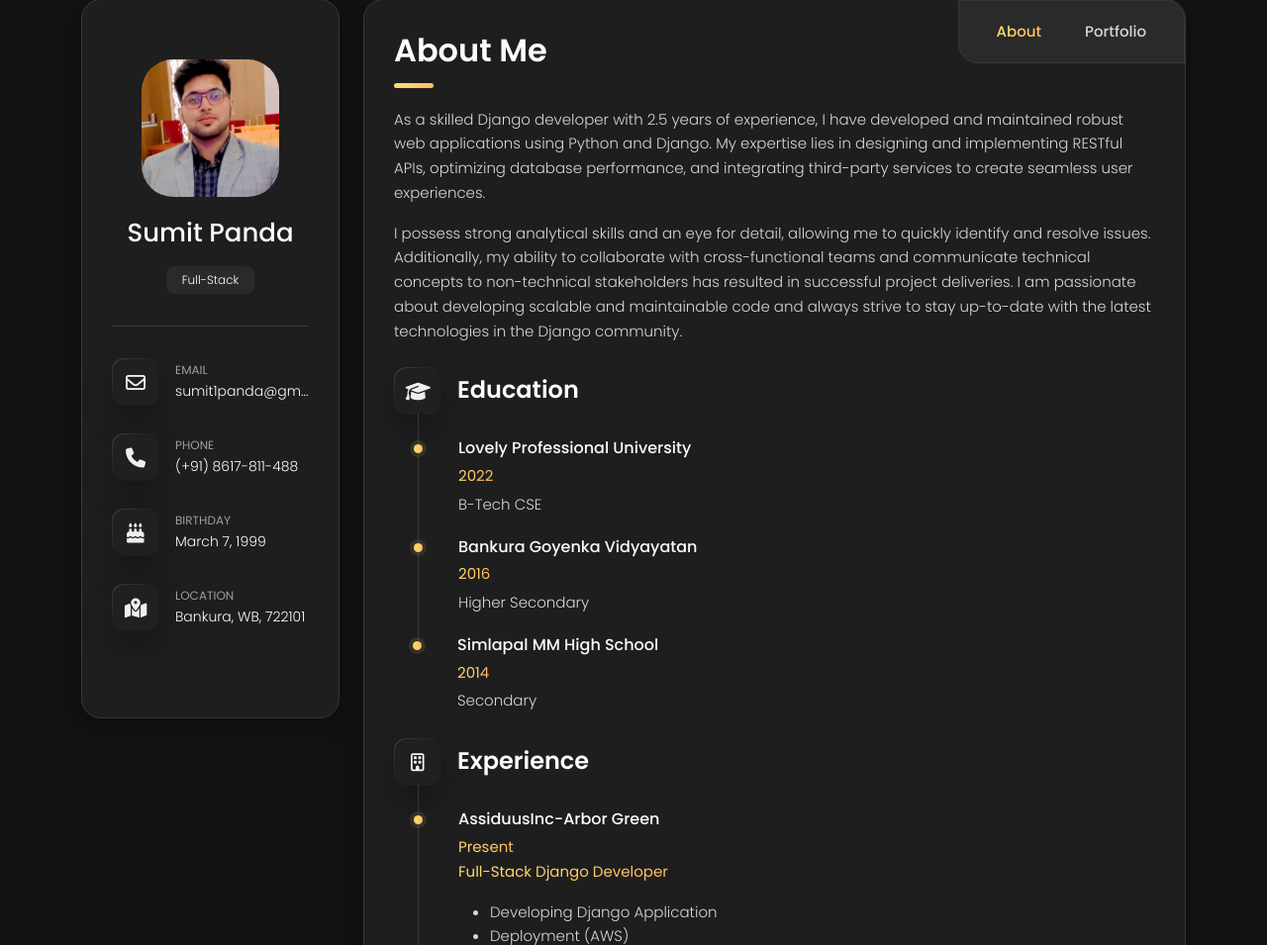
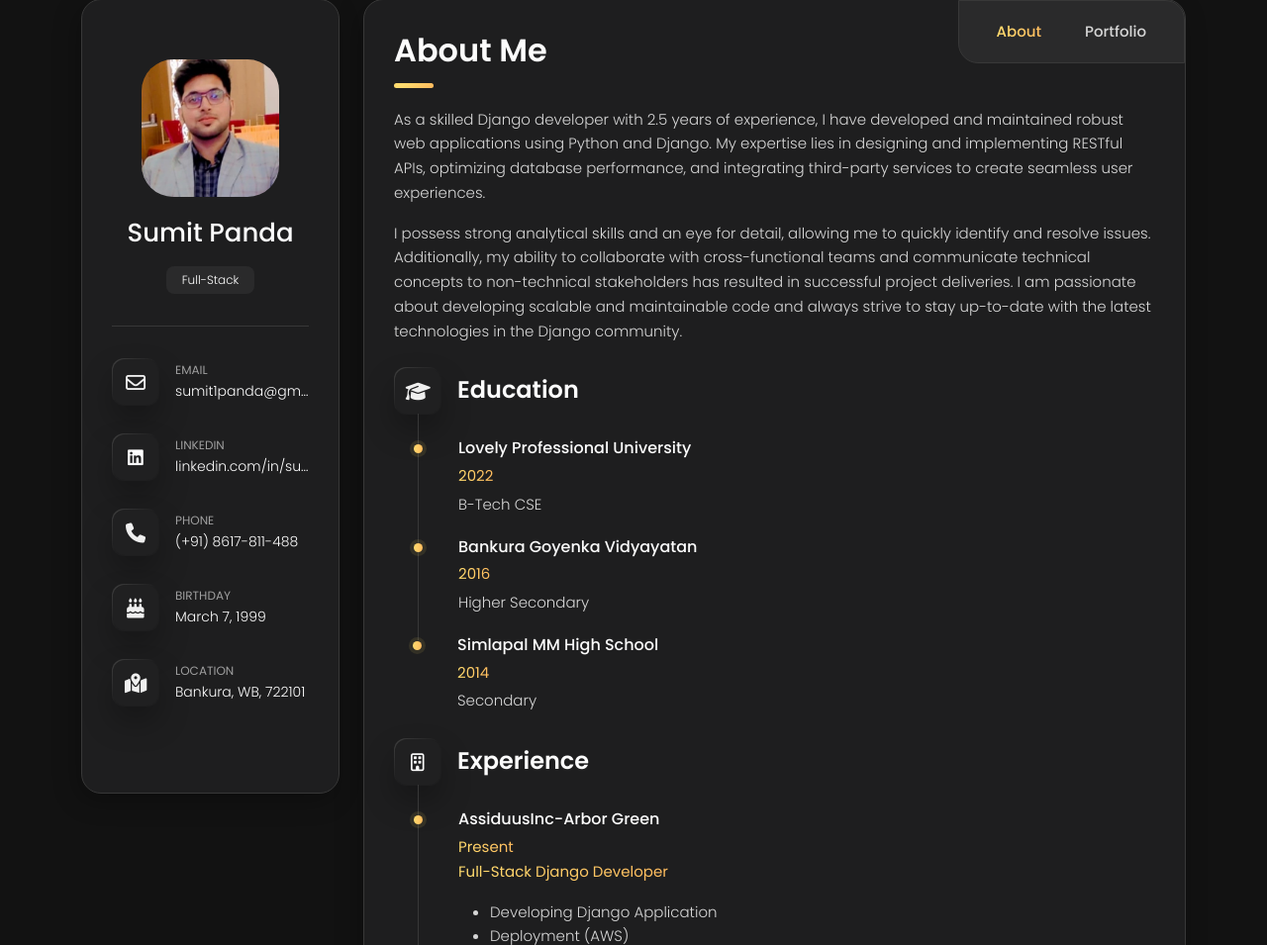
Before and after one commit to sumit1github/portfolio, a Django app: page / in a window 1280 px wide. Shown: the part 61-1016 px from the top of the page at 99% size. Run offline with Django 4.2, Linux system fonts and the light colour scheme; data that the repository does not hold is empty; some libraries are stand-ins or nearby versions.

Commit message:
add_linkedin_url

```diff
--- a/common/templates/common/sumit/sumit_starter.html
+++ b/common/templates/common/sumit/sumit_starter.html
@@ -11,10 +11,10 @@
     <link rel="stylesheet" type="text/css" href="{% static 'common/css/bootstrap.min.css'%}" />
     <link rel="stylesheet" type="text/css" href="{% static 'common/css/style.css'%}" />
 
-    <link rel="stylesheet" type="text/css" href="{% static 'common/css/default-skin.css'%}" />
+    <!-- <link rel="stylesheet" type="text/css" href="{% static 'common/css/default-skin.css'%}" />
     <link rel="stylesheet" type="text/css" href="{% static 'common/css/magnific-popup.css'%}" />
     <link rel="stylesheet" type="text/css" href="{% static 'common/css/simplebar.min.css'%}" />
-    <link rel="stylesheet" type="text/css" href="{% static 'common/css/swiper.min.css'%}" />
+    <link rel="stylesheet" type="text/css" href="{% static 'common/css/swiper.min.css'%}" /> -->
 
     <link rel="stylesheet" type="text/css"
         href="https://cdnjs.cloudflare.com/ajax/libs/font-awesome/6.3.0/css/all.min.css" />
@@ -56,6 +56,17 @@
                                         <span class="overhead">Email</span>
                                         <a class="text-overflow" href="mailto:sumit1panda@gmail.com"
                                             title="sumit1panda@gmail.com">sumit1panda@gmail.com</a>
+                                    </div>
+                                </li>
+                                <!-- linkedin -->
+                                <li class="details-info__item">
+                                    <span class="box box--s2 icon-box">
+                                        <i class="fa-brands fa-linkedin fa-bounce"></i>
+                                    </span>
+                                    <div class="contacts-block__info">
+                                        <span class="overhead">Linkedin</span>
+                                        <a class="text-overflow" href="https://linkedin.com/in/sumit1panda"
+                                            title="https://linkedin.com/in/sumit1panda">linkedin.com/in/sumit1panda</a>
                                     </div>
                                 </li>
                                 <!-- Phone -->
```
